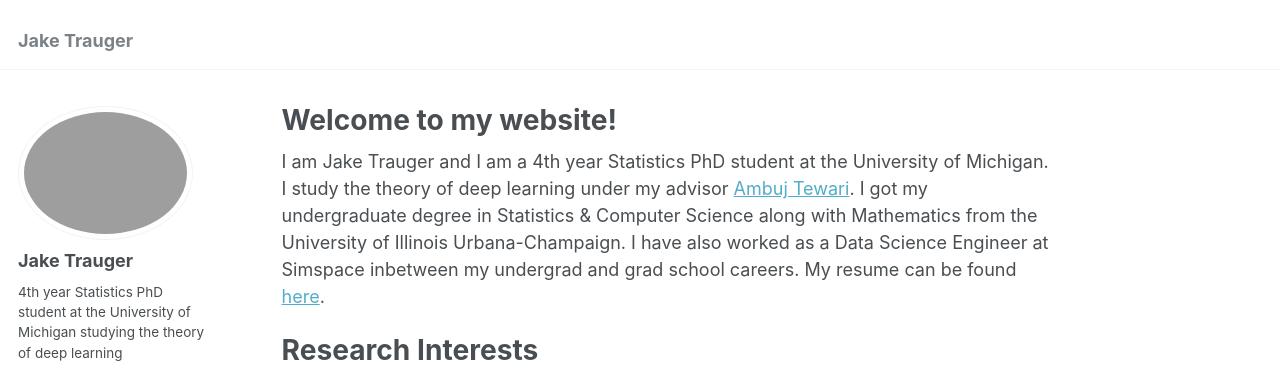
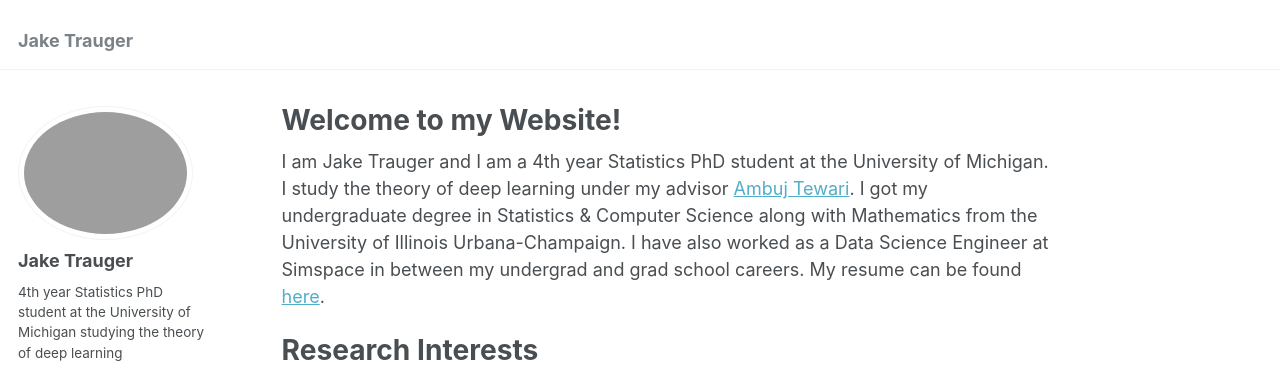
Before and after one commit to traugerjacob/traugerjacob.github.io, a Jekyll site: the page built from _pages/about.md, in a window 1280 px wide and 1276 px high. Shown: the top 369 px of the window. Built offline with Jekyll 4.4.1, drawn with Linux system fonts in a browser that asks for light colours; some web fonts are replaced.

Commit message:
minor fixes in _pages/about.md

```diff
--- a/_pages/about.md
+++ b/_pages/about.md
@@ -1,12 +1,12 @@
 ---
 permalink: /
-title: "Welcome to my website!"
+title: "Welcome to my Website!"
 author_profile: true
 redirect_from:
   - /about/
   - /about.html
 ---
-I am Jake Trauger and I am a 4th year Statistics PhD student at the University of Michigan. I study the theory of deep learning under my advisor [Ambuj Tewari](https://www.ambujtewari.com/). I got my undergraduate degree in Statistics & Computer Science along with Mathematics from the University of Illinois Urbana-Champaign. I have also worked as a Data Science Engineer at Simspace inbetween my undergrad and grad school careers. My resume can be found [here](https://traugerjacob.github.io/files/Resume_Jacob_Trauger.pdf).
+I am Jake Trauger and I am a 4th year Statistics PhD student at the University of Michigan. I study the theory of deep learning under my advisor [Ambuj Tewari](https://www.ambujtewari.com/). I got my undergraduate degree in Statistics & Computer Science along with Mathematics from the University of Illinois Urbana-Champaign. I have also worked as a Data Science Engineer at Simspace in between my undergrad and grad school careers. My resume can be found [here](https://traugerjacob.github.io/files/Resume_Jacob_Trauger.pdf).
 
 Research Interests
 ======
```
